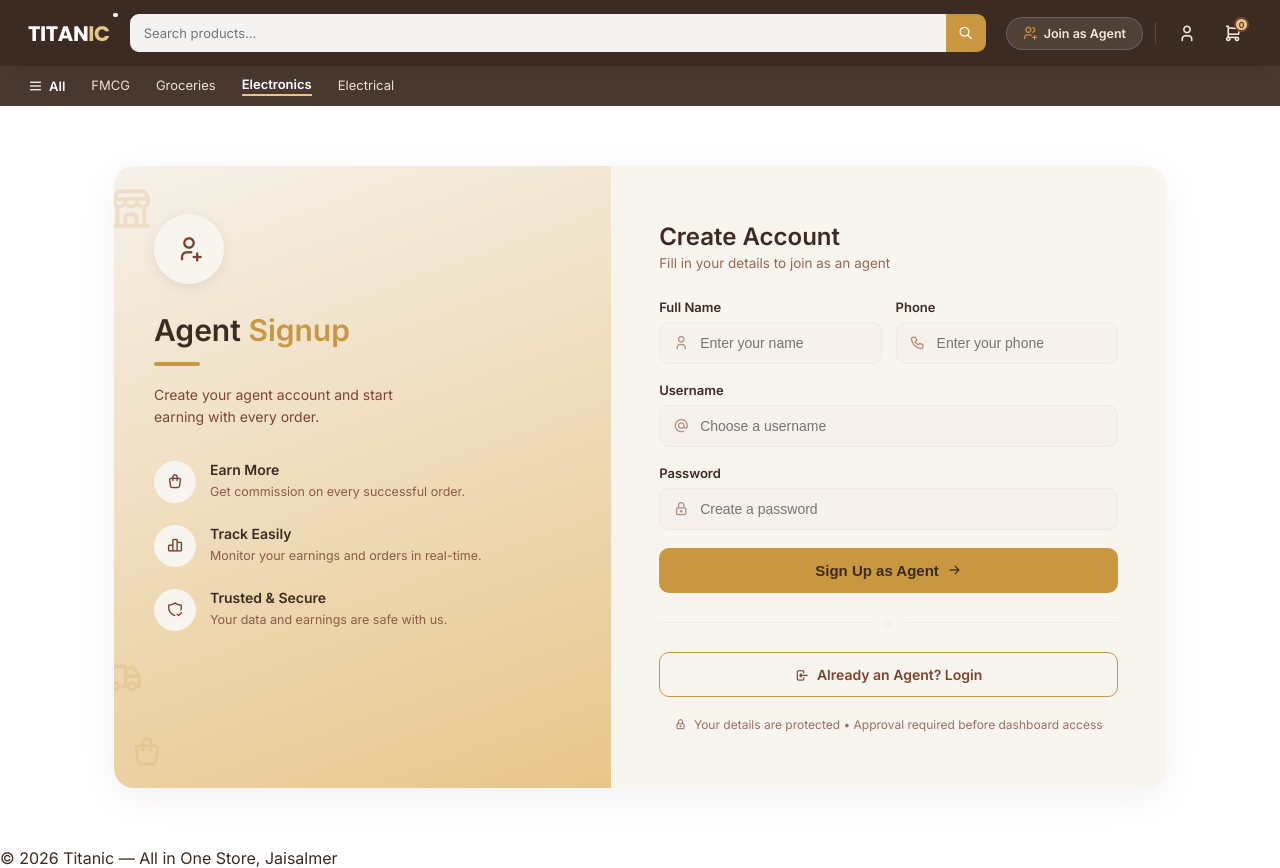
After one commit to Archipurohit15/titanic-all-in-one, a Django app: page /agent/signup/ in a window 1280 px wide. The commit adds this page. Run offline with Django 5.2, Linux system fonts and the light colour scheme.

Commit message:
setup agent signup form

```diff
--- /dev/null
+++ b/agents/forms.py
@@ -0,0 +1,10 @@
+from django import forms
+from django.contrib.auth.models import User
+from .models import Agent
+
+
+class AgentSignupForm(forms.Form):
+    username = forms.CharField(max_length=100)
+    password = forms.CharField(widget=forms.PasswordInput)
+    name = forms.CharField(max_length=100)
+    phone = forms.CharField(max_length=15)
--- a/agents/models.py
+++ b/agents/models.py
@@ -1,8 +1,9 @@
 from django.db import models
+from django.contrib.auth.models import User
 
-# Create your models here.
 
 class Agent(models.Model):
+    user = models.OneToOneField(User, on_delete=models.CASCADE)
     name = models.CharField(max_length=100)
     phone = models.CharField(max_length=15)
     referral_code = models.CharField(max_length=20, unique=True)
--- /dev/null
+++ b/agents/static/agents/signup.css
@@ -0,0 +1,265 @@
+.agent-auth-wrap {
+    max-width: 1100px;
+    margin: 60px auto;
+    padding: 0 24px;
+}
+
+.agent-auth-card {
+    display: flex;
+    background: var(--brand-bg-light);
+    border-radius: 20px;
+    overflow: hidden;
+    box-shadow: 0 10px 40px rgba(0,0,0,0.06);
+    min-height: 560px;
+}
+
+/* LEFT PANEL */
+.agent-auth-left {
+    flex: 1;
+    min-width: 320px;
+    background: linear-gradient(160deg, var(--brand-bg-warm) 0%, var(--brand-accent-light) 100%);
+    padding: 48px 40px;
+    position: relative;
+    overflow: hidden;
+}
+
+.agent-auth-icon {
+    width: 70px;
+    height: 70px;
+    background: var(--brand-bg-light);
+    border-radius: 50%;
+    display: flex;
+    align-items: center;
+    justify-content: center;
+    font-size: 28px;
+    color: var(--brand-primary);
+    margin-bottom: 28px;
+    box-shadow: 0 4px 14px rgba(0,0,0,0.08);
+}
+
+.agent-auth-left h1 {
+    font-size: 30px;
+    font-weight: 800;
+    color: var(--brand-text-dark);
+    margin-bottom: 4px;
+}
+
+.agent-auth-left h1 span {
+    color: var(--brand-accent);
+}
+
+.agent-auth-underline {
+    width: 46px;
+    height: 4px;
+    background: var(--brand-accent);
+    border-radius: 4px;
+    margin: 14px 0 18px;
+}
+
+.agent-auth-left > p {
+    font-size: 14px;
+    color: var(--brand-primary);
+    line-height: 1.6;
+    margin-bottom: 32px;
+    max-width: 280px;
+}
+
+.perk {
+    display: flex;
+    align-items: flex-start;
+    gap: 14px;
+    margin-bottom: 22px;
+    position: relative;
+    z-index: 2;
+}
+
+.perk-icon {
+    width: 42px;
+    height: 42px;
+    flex-shrink: 0;
+    background: var(--brand-bg-light);
+    border-radius: 50%;
+    display: flex;
+    align-items: center;
+    justify-content: center;
+    font-size: 17px;
+    color: var(--brand-primary);
+}
+
+.perk-text strong {
+    display: block;
+    font-size: 14px;
+    color: var(--brand-text-dark);
+    margin-bottom: 2px;
+}
+
+.perk-text span {
+    font-size: 12.5px;
+    color: var(--brand-primary);
+    line-height: 1.4;
+    opacity: 0.85;
+}
+
+.deco {
+    position: absolute;
+    color: var(--brand-accent);
+    opacity: 0.18;
+}
+
+.deco-1 { top: 20px; left: -6px; font-size: 46px; }
+.deco-2 { bottom: 90px; left: -10px; font-size: 40px; }
+.deco-3 { bottom: 20px; left: 16px; font-size: 34px; }
+
+/* RIGHT PANEL */
+.agent-auth-right {
+    flex: 1.1;
+    min-width: 340px;
+    padding: 56px 48px;
+    display: flex;
+    flex-direction: column;
+    justify-content: center;
+}
+
+.agent-auth-right h2 {
+    font-size: 24px;
+    font-weight: 700;
+    color: var(--brand-text-dark);
+    margin-bottom: 4px;
+}
+
+.agent-auth-right > p.sub {
+    font-size: 13.5px;
+    color: var(--brand-primary);
+    opacity: 0.8;
+    margin-bottom: 28px;
+}
+
+.error-msg {
+    background: #fdecea;
+    color: var(--brand-discount);
+    padding: 10px 14px;
+    border-radius: 8px;
+    font-size: 13px;
+    margin-bottom: 18px;
+}
+
+.form-row {
+    display: flex;
+    gap: 14px;
+}
+
+.form-group {
+    margin-bottom: 18px;
+    flex: 1;
+}
+
+.form-group label {
+    display: block;
+    font-size: 13px;
+    font-weight: 600;
+    margin-bottom: 7px;
+    color: var(--brand-text-dark);
+}
+
+.input-icon-wrap {
+    position: relative;
+}
+
+.input-icon-wrap i {
+    position: absolute;
+    left: 14px;
+    top: 50%;
+    transform: translateY(-50%);
+    color: var(--brand-primary);
+    opacity: 0.55;
+    font-size: 16px;
+}
+
+.form-group input {
+    width: 100%;
+    padding: 12px 14px 12px 40px;
+    border: 1px solid var(--brand-border);
+    border-radius: 10px;
+    font-size: 14px;
+    background: var(--brand-bg-warm);
+    color: var(--brand-text-dark);
+}
+
+.form-group input:focus {
+    outline: none;
+    border-color: var(--brand-accent);
+    background: var(--brand-bg-light);
+}
+
+.signup-btn {
+    width: 100%;
+    background: var(--brand-accent);
+    color: var(--brand-text-dark);
+    font-weight: 700;
+    padding: 14px;
+    border: none;
+    border-radius: 10px;
+    cursor: pointer;
+    font-size: 15px;
+    display: flex;
+    align-items: center;
+    justify-content: center;
+    gap: 8px;
+    margin-top: 6px;
+}
+
+.signup-btn:hover {
+    background: var(--brand-primary);
+    color: var(--brand-bg-light);
+}
+
+.auth-divider {
+    display: flex;
+    align-items: center;
+    gap: 12px;
+    margin: 22px 0;
+    color: var(--brand-border);
+    font-size: 12px;
+}
+
+.auth-divider::before,
+.auth-divider::after {
+    content: "";
+    flex: 1;
+    height: 1px;
+    background: var(--brand-border);
+}
+
+.login-toggle-btn {
+    display: flex;
+    align-items: center;
+    justify-content: center;
+    gap: 8px;
+    width: 100%;
+    background: var(--brand-bg-light);
+    color: var(--brand-primary);
+    font-weight: 700;
+    padding: 13px;
+    border: 1.5px solid var(--brand-accent);
+    border-radius: 10px;
+    text-decoration: none;
+    font-size: 14px;
+}
+
+.approval-note {
+    font-size: 12px;
+    color: var(--brand-primary);
+    opacity: 0.75;
+    text-align: center;
+    margin-top: 20px;
+}
+
+.approval-note i {
+    margin-right: 4px;
+}
+
+@media (max-width: 780px) {
+    .agent-auth-card { flex-direction: column; }
+    .agent-auth-right { padding: 40px 28px; }
+    .form-row { flex-direction: column; gap: 0; }
+}
--- /dev/null
+++ b/agents/templates/agents/signup.html
@@ -0,0 +1,114 @@
+{% extends 'base.html' %}
+{% load static %}
+
+{% block content %}
+<link rel="stylesheet" href="{% static 'agents/signup.css' %}">
+
+<div class="agent-auth-wrap">
+    <div class="agent-auth-card">
+
+        <!-- LEFT PANEL -->
+        <div class="agent-auth-left">
+            <i class="ti ti-building-store deco deco-1"></i>
+            <i class="ti ti-truck deco deco-2"></i>
+            <i class="ti ti-shopping-bag deco deco-3"></i>
+
+            <div class="agent-auth-icon">
+                <i class="ti ti-user-plus"></i>
+            </div>
+
+            <h1>Agent <span>Signup</span></h1>
+            <div class="agent-auth-underline"></div>
+            <p>Create your agent account and start earning with every order.</p>
+
+            <div class="perk">
+                <div class="perk-icon"><i class="ti ti-shopping-bag"></i></div>
+                <div class="perk-text">
+                    <strong>Earn More</strong>
+                    <span>Get commission on every successful order.</span>
+                </div>
+            </div>
+
+            <div class="perk">
+                <div class="perk-icon"><i class="ti ti-chart-bar"></i></div>
+                <div class="perk-text">
+                    <strong>Track Easily</strong>
+                    <span>Monitor your earnings and orders in real-time.</span>
+                </div>
+            </div>
+
+            <div class="perk">
+                <div class="perk-icon"><i class="ti ti-shield-check"></i></div>
+                <div class="perk-text">
+                    <strong>Trusted & Secure</strong>
+                    <span>Your data and earnings are safe with us.</span>
+                </div>
+            </div>
+        </div>
+
+        <!-- RIGHT PANEL -->
+        <div class="agent-auth-right">
+            <h2>Create Account</h2>
+            <p class="sub">Fill in your details to join as an agent</p>
+
+            {% if messages %}
+                {% for message in messages %}
+                <div class="error-msg">{{ message }}</div>
+                {% endfor %}
+            {% endif %}
+
+            <form method="POST">
+                {% csrf_token %}
+
+                <div class="form-row">
+                    <div class="form-group">
+                        <label>Full Name</label>
+                        <div class="input-icon-wrap">
+                            <i class="ti ti-user"></i>
+                            <input type="text" name="name" placeholder="Enter your name" required>
+                        </div>
+                    </div>
+                    <div class="form-group">
+                        <label>Phone</label>
+                        <div class="input-icon-wrap">
+                            <i class="ti ti-phone"></i>
+                            <input type="text" name="phone" placeholder="Enter your phone" required>
+                        </div>
+                    </div>
+                </div>
+
+                <div class="form-group">
+                    <label>Username</label>
+                    <div class="input-icon-wrap">
+                        <i class="ti ti-at"></i>
+                        <input type="text" name="username" placeholder="Choose a username" required>
+                    </div>
+                </div>
+
+                <div class="form-group">
+                    <label>Password</label>
+                    <div class="input-icon-wrap">
+                        <i class="ti ti-lock"></i>
+                        <input type="password" name="password" placeholder="Create a password" required>
+                    </div>
+                </div>
+
+                <button type="submit" class="signup-btn">
+                    Sign Up as Agent <i class="ti ti-arrow-right"></i>
+                </button>
+            </form>
+
+            <div class="auth-divider">or</div>
+
+            <a href="#" class="login-toggle-btn">
+                <i class="ti ti-login"></i> Already an Agent? Login
+            </a>
+
+            <p class="approval-note">
+                <i class="ti ti-lock"></i> Your details are protected • Approval required before dashboard access
+            </p>
+        </div>
+
+    </div>
+</div>
+{% endblock %}
--- /dev/null
+++ b/agents/urls.py
@@ -0,0 +1,6 @@
+from django.urls import path
+from . import views
+
+urlpatterns = [
+    path('agent/signup/', views.agent_signup, name='agent_signup'),
+]
--- a/agents/views.py
+++ b/agents/views.py
@@ -1,3 +1,42 @@
-from django.shortcuts import render
+from django.shortcuts import render, redirect
+from django.contrib.auth.models import User
+from django.contrib.auth import login
+from django.contrib import messages
+import random
+import string
+from .models import Agent
+from .forms import AgentSignupForm
 
-# Create your views here.
+
+def generate_referral_code():
+    return 'AG' + ''.join(random.choices(string.digits, k=6))
+
+
+def agent_signup(request):
+    if request.method == 'POST':
+        form = AgentSignupForm(request.POST)
+        if form.is_valid():
+            username = form.cleaned_data['username']
+
+            if User.objects.filter(username=username).exists():
+                messages.error(request, 'Ye username already liya jaa chuka hai.')
+                return render(request, 'agents/signup.html', {'form': form})
+
+            user = User.objects.create_user(
+                username=username,
+                password=form.cleaned_data['password']
+            )
+
+            Agent.objects.create(
+                user=user,
+                name=form.cleaned_data['name'],
+                phone=form.cleaned_data['phone'],
+                referral_code=generate_referral_code(),
+            )
+
+            login(request, user)
+            return redirect('agent_dashboard')
+    else:
+        form = AgentSignupForm()
+
+    return render(request, 'agents/signup.html', {'form': form})
--- a/static/css/base.css
+++ b/static/css/base.css
@@ -113,6 +113,7 @@ body {
     font-weight: 600;
     white-space: nowrap;
     cursor: pointer;
+    text-decoration: none;
 }
 
 .agent-btn i {
--- a/templates/base.html
+++ b/templates/base.html
@@ -22,10 +22,10 @@
     </div>
 
     <div class="nav-actions">
-        <div class="agent-btn">
-            <i class="ti ti-users-plus"></i>
-            <span>Join as Agent</span>
-        </div>
+        <a href="{% url 'agent_signup' %}" class="agent-btn">
+    <i class="ti ti-users-plus"></i>
+    <span>Join as Agent</span>
+</a>
 
         <div class="nav-divider"></div>
 
--- a/titan/urls.py
+++ b/titan/urls.py
@@ -21,4 +21,5 @@ urlpatterns = [
     path('admin/', admin.site.urls),
     path('',include('products.urls')),
     path('', include('orders.urls')),
+    path('', include('agents.urls')),
 ]
```
Also changed, not shown: agents/migrations/0002_agent_user.py (added), db.sqlite3.
